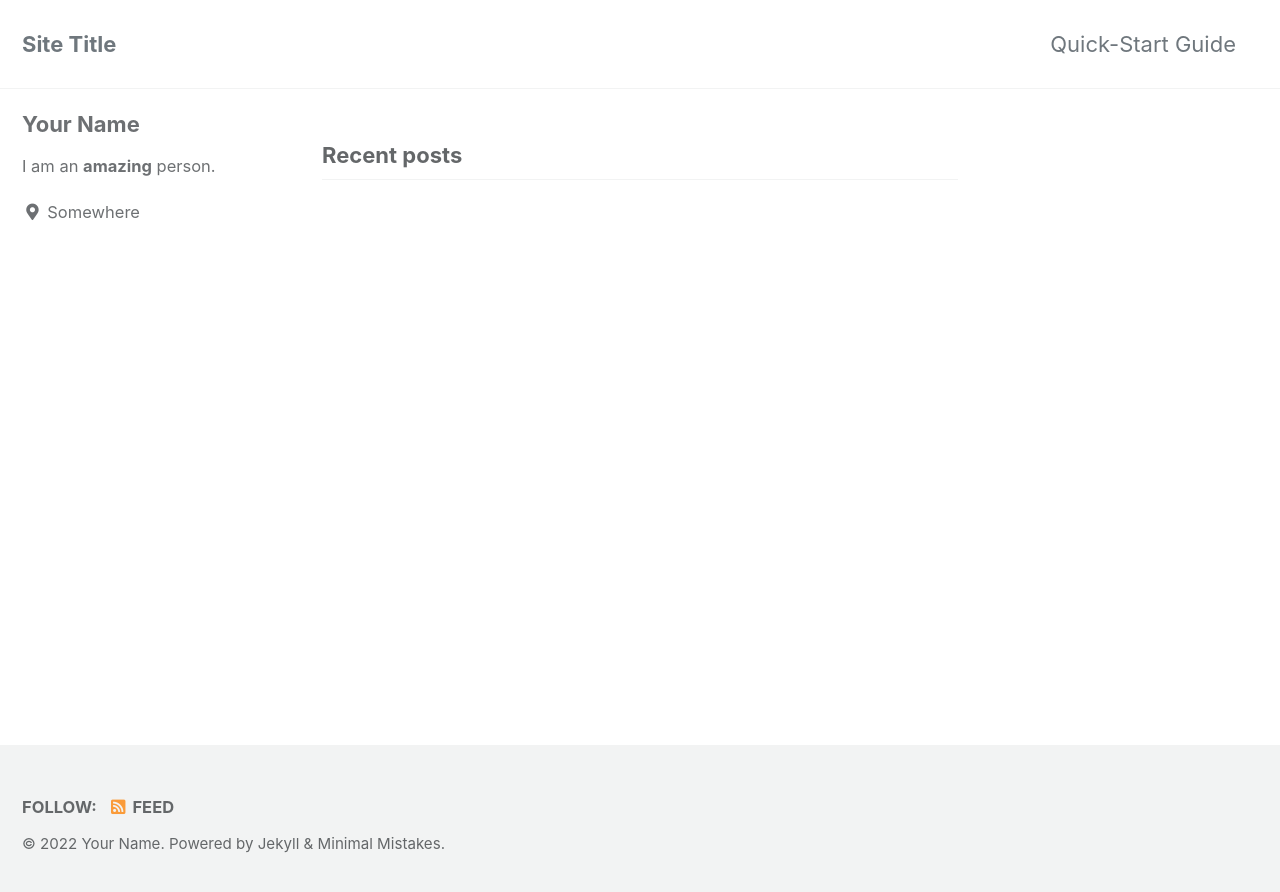
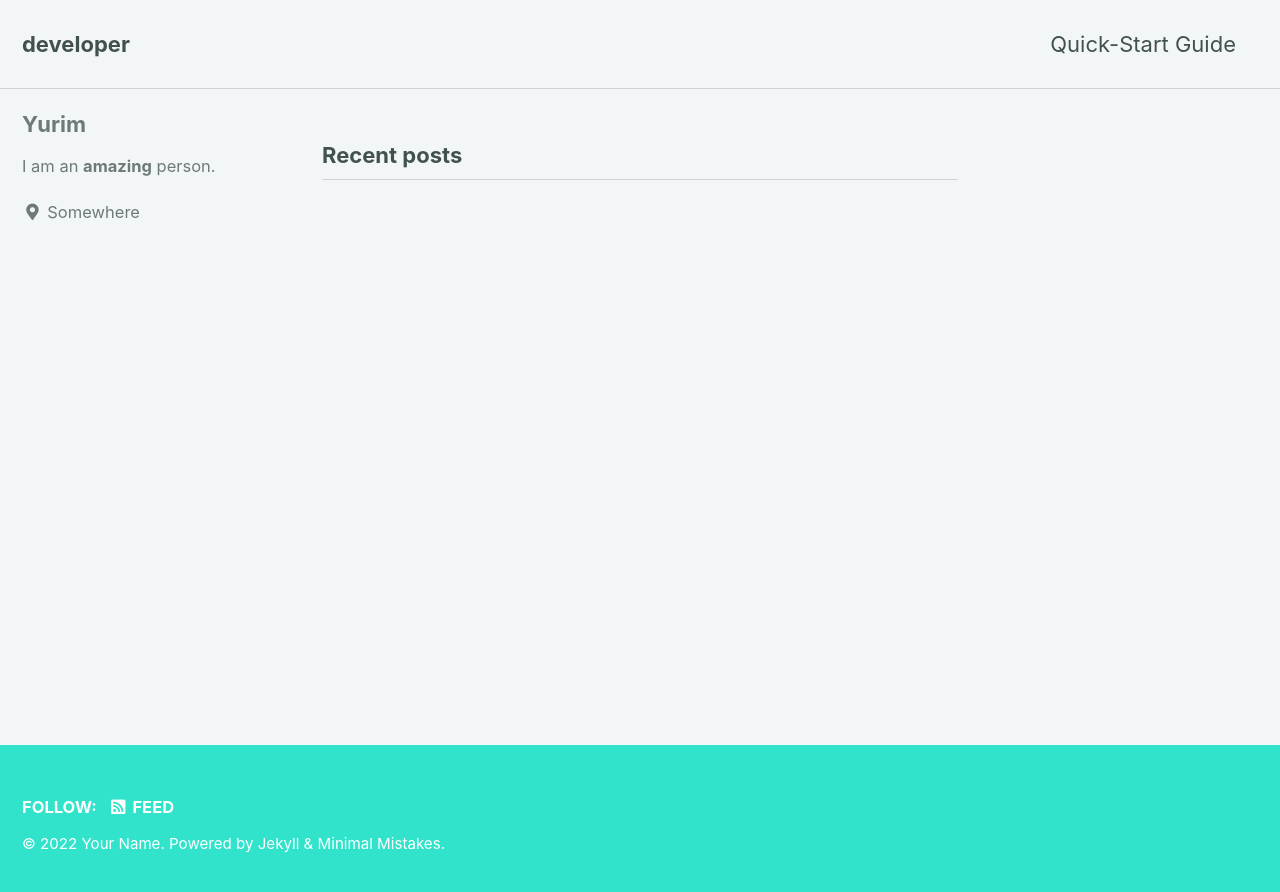
Before and after one commit to yurim-hgr/leeyurim.github.io, a Jekyll site: the page built from index.html, in a window 1280 px wide. Shown: the top 892 px of the page. Built offline with Jekyll 4.4.1, drawn with Linux system fonts in a browser that asks for light colours; cached includes are drawn as plain includes; the list of posts is cut into pages by our own code.

Commit message:
테마 및 블로그제목, 이름추가

```diff
--- a/_config.yml
+++ b/_config.yml
@@ -12,11 +12,11 @@
 
 # theme                  : "minimal-mistakes-jekyll"
 # remote_theme           : "mmistakes/minimal-mistakes"
-minimal_mistakes_skin    : "default" # "air", "aqua", "contrast", "dark", "dirt", "neon", "mint", "plum", "sunrise"
+minimal_mistakes_skin    : "mint" # "default", "air", "aqua", "contrast", "dark", "dirt", "neon", "mint", "plum", "sunrise"
 
 # Site Settings
 locale                   : "en-US"
-title                    : "Site Title"
+title                    : "developer"
 title_separator          : "-"
 subtitle                 : # site tagline that appears below site title in masthead
 name                     : "Your Name"
@@ -104,7 +104,7 @@ analytics:
 
 # Site Author
 author:
-  name             : "Your Name"
+  name             : "Yurim"
   avatar           : # path of avatar image, e.g. "/assets/images/bio-photo.jpg"
   bio              : "I am an **amazing** person."
   location         : "Somewhere"
```
Also changed, not shown: 4 other files.
